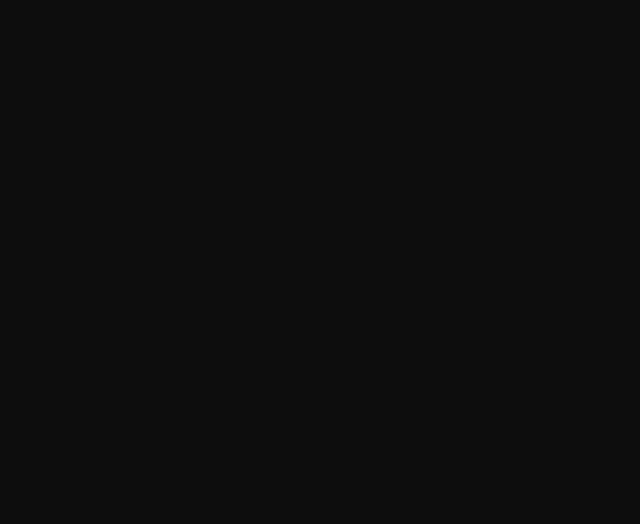
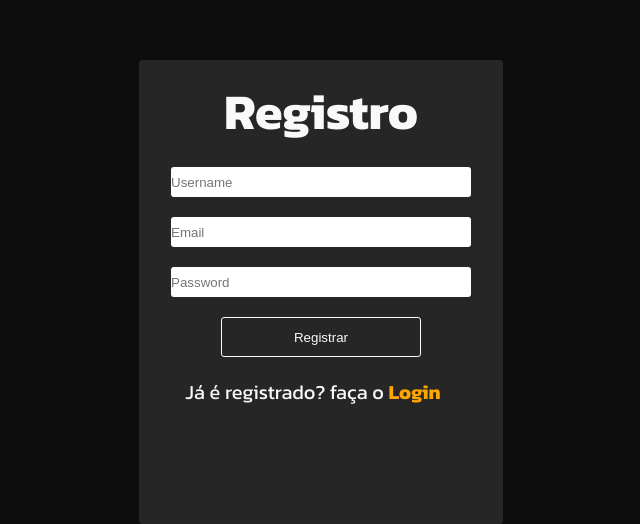
Before and after one commit to AleBalla08/hooperStats-frontend, a React (Vite) app: page /#/ in a window 1280 px wide. Shown: the part 650-1174 px from the top of the page, without its empty margins (319-959 px from the left). Before the commit the page ends 800 px from the top, so only its background shows below. Built offline with nearby package versions, Linux system fonts and the light colour scheme; no server answers.

Commit message:
tela de login e registro quase finalizadas

```diff
--- /dev/null
+++ b/src/login/login.css
@@ -0,0 +1,101 @@
+@import url('https://fonts.googleapis.com/css2?family=Kanit:ital,wght@0,100;0,200;0,300;0,400;0,500;0,600;0,700;0,800;0,900;1,100;1,200;1,300;1,400;1,500;1,600;1,700;1,800;1,900&display=swap');
+
+*{
+    padding: 0;
+    margin: 0;
+}
+
+.obs{
+    color: var(--branco);
+    font-weight: 300;
+    font-size: 16px;
+    text-align: center;
+    align-items: center;
+}
+
+body{
+    padding: 0;
+    margin: 0;
+    max-height: 100vh;
+    max-width: 100vw;
+    background-color: var(--preto);
+    font-size: 20px;
+    line-height: 30px;
+    font-family: var(--font-principal);
+}
+
+:root{
+    --font-principal: "Kanit", serif;
+    --preto: #0D0D0D;
+    --cinza-escuro: #262626;
+    --ciza-medio:#8C8C8C;
+    --cinza-claro:#BFBFBF;
+    --branco: #f9f9f9;
+
+}
+
+/* REGISTRO */
+
+
+#register__div{
+    background-color: var(--cinza-escuro);
+    width: 300px;
+    margin: auto;
+    align-items: center;
+    text-align: center;
+    margin-top: 50%;
+    height: 400px;
+    border-radius: 3px;
+}
+
+#register__title{
+    color: var(--branco);
+    font-size: 50px;
+    padding: 0.1em 0 0.8em 0;
+    font-family: var(--font-principal);
+}
+
+#register__form{
+    width: 90%;
+    display: flex;
+    flex-direction: column;
+    gap: 20px;
+}
+
+#register__form input{
+    width: 300px;
+    height: 30px;
+    border-radius: 3px;
+    border: none;
+    outline: none;
+}
+
+#register__form button{
+    margin: auto;
+    width: 200px;
+    height: 40px;
+    border-radius: 3px;
+    border: 1px solid var(--branco);
+    background-color: transparent;
+    color: var(--branco);
+    transition: 0.3s ease;
+    margin-left: 50px;
+}
+
+#register__form button:hover{
+    border: 1px solid orange;
+    background-color: orange;
+    color: var(--branco);
+}
+
+#register__form p{
+    margin-left: 14px;
+    color: var(--branco);
+    font-family: var(--font-principal);
+}
+#register__form p strong{
+    color: orange;
+}
+
+
+/* LOGIN */
--- /dev/null
+++ b/src/login/login.tsx
@@ -0,0 +1,54 @@
+import TopMenu from "../components/topMenu";
+import "./login.css"
+import { useState } from 'react';
+import { useNavigate } from 'react-router-dom';
+
+function Login(){
+    const [username, setUsername] = useState('');
+    const [password, setPassword] = useState('');
+    const [message, setMessage] = useState<string | null>(null);
+
+    const navigate = useNavigate();
+
+    const handleLogin = async (e: React.FormEvent) => {
+        e.preventDefault();
+
+        try {
+            const response = await fetch('http://127.0.0.1:8000/api/login/', {
+                method: 'POST',
+                headers: {
+                    'Content-Type':'application/json',
+                },
+                body: JSON.stringify({username, password})
+            });
+
+            if (!response.ok) {
+                const errorData = await response.json();
+                throw new Error(errorData.detail || 'Login failed')
+            }
+
+            setMessage('Usuário logado com sucesso!')
+            navigate('profile/');
+        } catch (err) {
+            setMessage((err as Error).message);
+        }
+    }
+
+
+
+    return (
+        <>
+        <TopMenu/>
+        <div style={{ padding: '2rem' }} id="register__div">
+          <h2 id="register__title">Registro</h2>
+          <form id="register__form">
+            <button type="submit">Registrar</button>
+            <p>Já é registrado? faça o <a href="#">Login</a></p>
+          </form>
+        </div>
+        </>
+      );
+
+}
+
+export default Login
--- /dev/null
+++ b/src/login/register.tsx
@@ -0,0 +1,78 @@
+import TopMenu from "../components/topMenu";
+import "./login.css"
+import { useState } from 'react';
+import { useNavigate } from 'react-router-dom';
+
+function Register() {
+    const [username, setUsername] = useState('')
+    const [email, setEmail] = useState('')
+    const [password, setPassword] = useState('')
+    const [message, setMessage] = useState<string | null>(null);
+
+    const navigate = useNavigate();
+
+    const handleRegister = async (e: React.FormEvent) => {
+        e.preventDefault();
+
+        try {
+            const response = await fetch('http://127.0.0.1:8000/api/register/', {
+                method: 'POST',
+                headers: {
+                    'Content-Type':'application/json',
+                },
+                body: JSON.stringify({username, email, password})
+            });
+
+            if (!response.ok) {
+                const errorData = await response.json();
+                throw new Error(errorData.detail || 'Registration failed')
+            }
+
+            setMessage('Usuário registrado com sucesso!')
+            navigate('login/');
+        } catch (err) {
+            setMessage((err as Error).message);
+        }
+    }
+
+    function sendToLogin (){
+      navigate('/login')
+    }
+
+    return (
+        <>
+        <TopMenu/>
+        <div style={{ padding: '2rem' }} id="register__div">
+          <h2 id="register__title">Registro</h2>
+          <form onSubmit={handleRegister} id="register__form">
+            <input
+              type="text"
+              placeholder="Username"
+              value={username}
+              onChange={e => setUsername(e.target.value)}
+              required
+            />
+            <input
+              type="email"
+              placeholder="Email"
+              value={email}
+              onChange={e => setEmail(e.target.value)}
+              required
+            />
+            <input
+              type="password"
+              placeholder="Password"
+              value={password}
+              onChange={e => setPassword(e.target.value)}
+              required
+            />
+            <button type="submit">Registrar</button>
+            <p>Já é registrado? faça o <strong onClick={sendToLogin}>Login</strong></p>
+          </form>
+          {message && <p>{message}</p>}
+        </div>
+        </>
+      );
+}
+
+export default Register
--- a/src/main.tsx
+++ b/src/main.tsx
@@ -5,20 +5,38 @@ import { HashRouter as Router, Routes, Route } from 'react-router-dom';
 import App from './App';
 import SingleSession from './singleSession/singleSession';
 import Profile from './profile/profile';
+import Register from './login/register.tsx';
 import DoneSessions from './components/doneSessions';
+import Login from './login/login.tsx';
+
+const isAuthenticated = () => {
+  return !!localStorage.getItem('access_token');
+};
 
 const Main = () => {
+  const authenticated = isAuthenticated();
+
   return (
     <Router>
       <Routes>
-        <Route path="/" element={<App />} />
-        <Route path="/singleSession/:sessionId" element={<SingleSession />} />
-        <Route path="/profile" element={<Profile />} />
-        <Route path="/workouts" element={<DoneSessions/>}/>
+        {!authenticated ? (
+          <>
+            <Route path="*" element={<Register />} />
+          </>
+        ) : (
+          <>
+            <Route path="/" element={<App />} />
+            <Route path="/login" element={<Login/>}/>
+            <Route path="/singleSession/:sessionId" element={<SingleSession />} />
+            <Route path="/profile" element={<Profile />} />
+            <Route path="/workouts" element={<DoneSessions />} />
+          </>
+        )}
       </Routes>
     </Router>
   );
 };
+
 
 createRoot(document.getElementById('root')!).render(
   <StrictMode>
```
